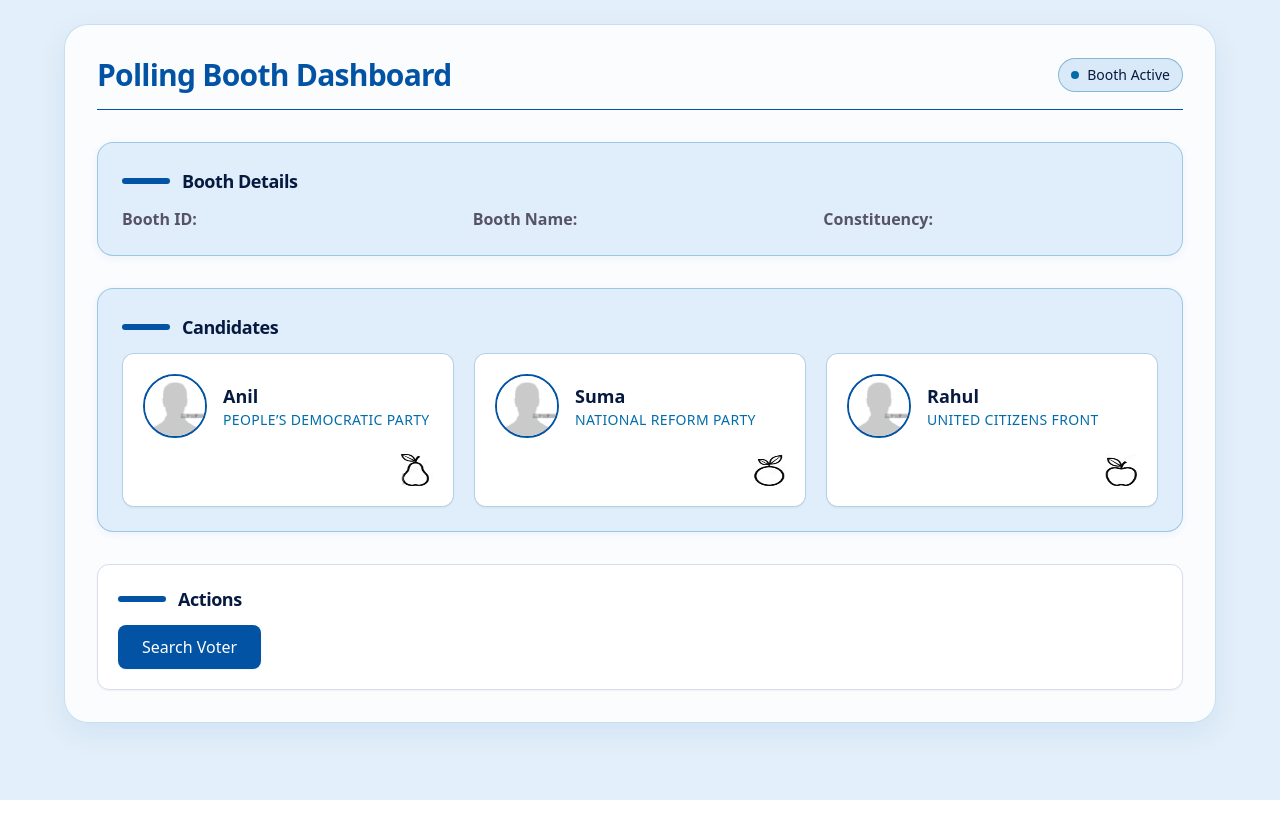
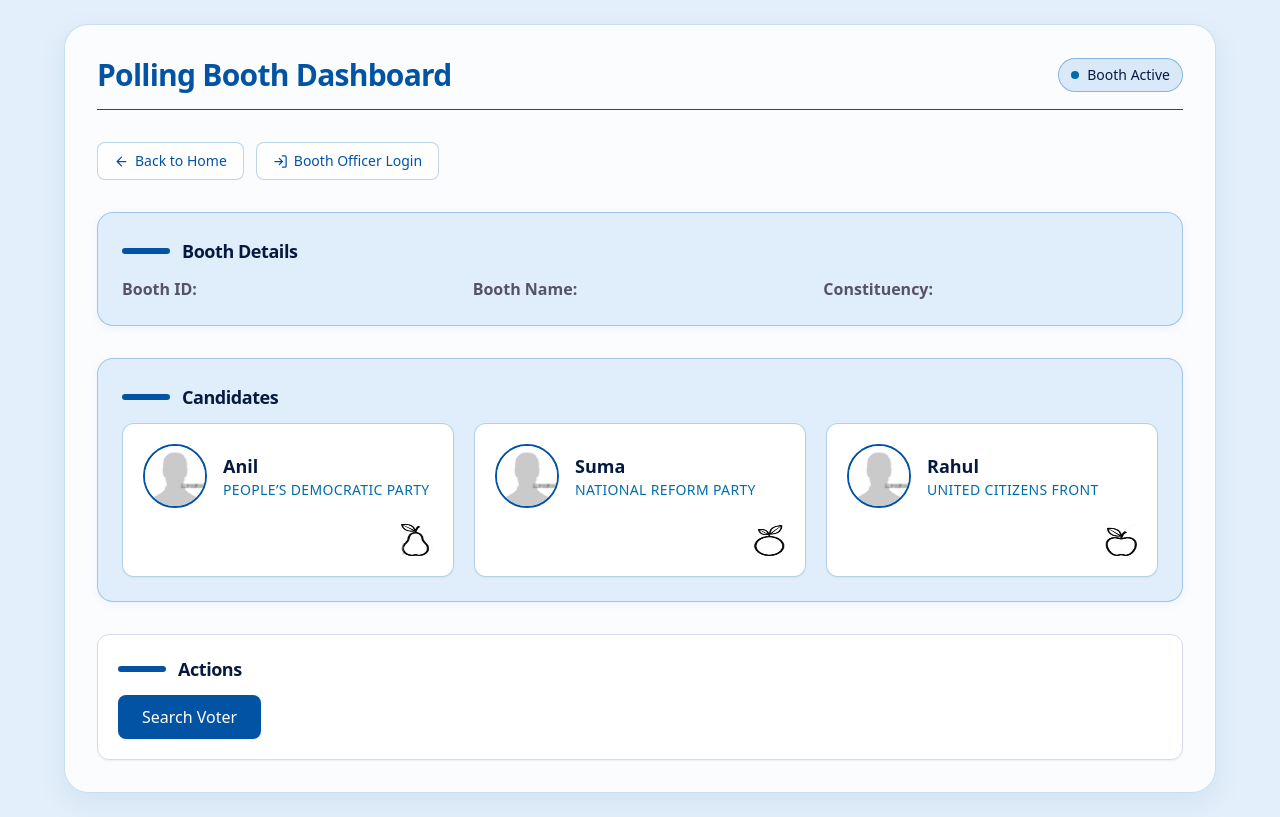
Before and after one commit to meghabchandran/2023-2027_BATCH_CSD334_04_VOTER_VERIFICATION_SYSTEM, a React (Vite) app in the folder my-react-app/: page /dashboard in a window 1280 px wide. Built offline with nearby package versions, Linux system fonts and the light colour scheme.

Commit message:
Updated all buttons

```diff
--- a/my-react-app/src/pages/Dashboard.jsx
+++ b/my-react-app/src/pages/Dashboard.jsx
@@ -10,6 +10,8 @@ function Dashboard() {
   return (
     <div className="min-h-screen relative overflow-hidden bg-[#B9D6F2]/40 px-4 py-6 sm:px-6">
       <div className="max-w-6xl mx-auto bg-white/80 backdrop-blur-md rounded-3xl p-8 space-y-8 border border-[#006DAA]/20 shadow-[0_10px_30px_rgba(3,83,164,0.08)]">
+
+        {/* ── Header ── */}
         <div className="flex items-center justify-between pb-4 border-b border-[#0353A4]">
           <h1 className="text-3xl font-bold text-[#0353A4] tracking-tight">
             Polling Booth Dashboard
@@ -19,7 +21,33 @@ function Dashboard() {
             <p className="text-sm font-medium text-[#061A40]">Booth Active</p>
           </div>
         </div>
-        {/* Booth Details Section */}
+
+        {/* ── Navigation buttons ── */}
+        <div className="flex items-center gap-3 flex-wrap">
+          <button
+            type="button"
+            onClick={() => navigate("/")}
+            className="inline-flex items-center gap-1.5 px-4 py-2 rounded-lg border border-[#0353A4]/25 bg-white/70 text-[#0353A4] text-sm font-medium hover:bg-[#0353A4]/10 transition"
+          >
+            <svg width="15" height="15" viewBox="0 0 24 24" fill="none">
+              <path d="M19 12H5M5 12L12 19M5 12L12 5" stroke="#0353A4" strokeWidth="2" strokeLinecap="round" strokeLinejoin="round"/>
+            </svg>
+            Back to Home
+          </button>
+
+          <button
+            type="button"
+            onClick={() => navigate("/login")}
+            className="inline-flex items-center gap-1.5 px-4 py-2 rounded-lg border border-[#0353A4]/25 bg-white/70 text-[#0353A4] text-sm font-medium hover:bg-[#0353A4]/10 transition"
+          >
+            <svg width="15" height="15" viewBox="0 0 24 24" fill="none">
+              <path d="M15 3h4a2 2 0 0 1 2 2v14a2 2 0 0 1-2 2h-4M10 17l5-5-5-5M15 12H3" stroke="#0353A4" strokeWidth="2" strokeLinecap="round" strokeLinejoin="round"/>
+            </svg>
+            Booth Officer Login
+          </button>
+        </div>
+
+        {/* ── Booth Details Section ── */}
         <section className="bg-[#B9D6F2]/40 border border-[#006DAA]/30 rounded-2xl p-6 shadow-[0_2px_10px_rgba(3,83,164,0.06)]">
           <div className="flex items-center gap-3 mb-3">
             <div className="h-1.5 w-12 bg-[#0353A4] rounded-full"></div>
@@ -42,7 +70,8 @@ function Dashboard() {
             </p>
           </div>
         </section>
-        {/* Candidates Section */}
+
+        {/* ── Candidates Section ── */}
         <section className="bg-[#B9D6F2]/40 border border-[#006DAA]/30 rounded-2xl p-6 shadow-[0_2px_10px_rgba(3,83,164,0.06)]">
           <div className="flex items-center gap-3 mb-3">
             <div className="h-1.5 w-12 bg-[#0353A4] rounded-full"></div>
@@ -55,16 +84,7 @@ function Dashboard() {
             {mockCandidates.map((candidate) => (
               <div
                 key={candidate.id}
-                className="
-                bg-white
-                border border-[#006DAA]/30
-                rounded-xl
-                p-5
-                shadow-sm
-                hover:bg-[#eef4fb]
-                hover:shadow-md
-                transition-all duration-300
-                "
+                className="bg-white border border-[#006DAA]/30 rounded-xl p-5 shadow-sm hover:bg-[#eef4fb] hover:shadow-md transition-all duration-300"
               >
                 <div className="flex items-center space-x-4">
                   <img
@@ -92,7 +112,8 @@ function Dashboard() {
             ))}
           </div>
         </section>
-        {/* Actions Section */}
+
+        {/* ── Actions Section ── */}
         <section className="rounded-xl p-5 border border-[#d8dced] bg-white shadow-sm">
           <div className="flex items-center gap-3 mb-3">
             <div className="h-1.5 w-12 bg-[#0353A4] rounded-full"></div>
@@ -110,6 +131,7 @@ function Dashboard() {
             </button>
           </div>
         </section>
+
       </div>
     </div>
   );
```
